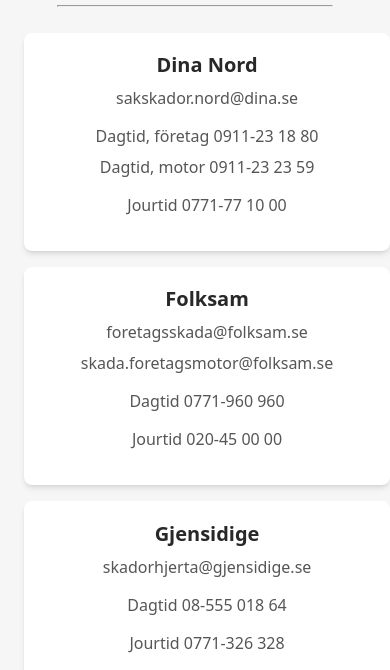
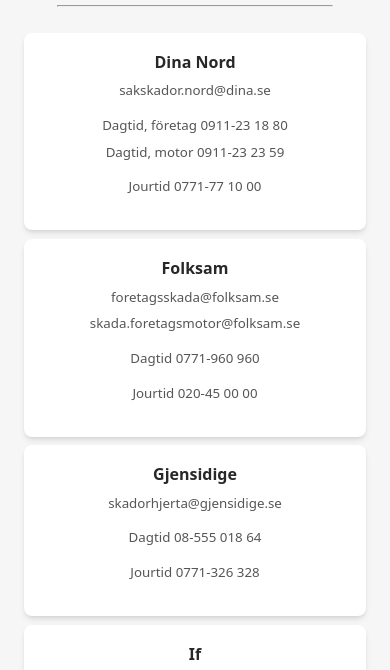
Before and after one commit to Dirivial/forsakringsspecialisterna, an Astro site: page /claims in a window 390 px wide. Shown: the part 123-793 px from the top of the page. Built offline with nearby package versions, Linux system fonts and the light colour scheme; Astro itself is replaced by a stand-in of ours.

Commit message:
Claims now looks good on the tiniest of devices

```diff
--- a/src/components/Card.astro
+++ b/src/components/Card.astro
@@ -68,4 +68,33 @@ const { href, title, mail, daytime, jourtime } = Astro.props;
   .companyInfo {
     text-align: center;
   }
+
+  @media screen and (max-width: 450px) {
+    .link-card {
+      list-style: none;
+      display: flex;
+      padding: 0.15rem;
+      background-color: white;
+      background-image: var(--accent-gradient);
+      background-size: 400%;
+      border-radius: 0.5rem;
+      background-position: 100%;
+      transition: background-position 0.6s cubic-bezier(0.22, 1, 0.36, 1);
+      box-shadow: 0 4px 6px -1px rgba(0, 0, 0, 0.1),
+        0 2px 4px -2px rgba(0, 0, 0, 0.1);
+    }
+    h2 {
+      margin: 0;
+      font-size: 1rem;
+      transition: color 0.6s cubic-bezier(0.22, 1, 0.36, 1);
+      text-align: center;
+    }
+    p {
+      margin-top: 0.5rem;
+      margin-bottom: 0;
+      font-size: smaller;
+      word-break: break-all;
+      color: #444;
+    }
+  }
 </style>
--- a/src/pages/claims.astro
+++ b/src/pages/claims.astro
@@ -147,11 +147,6 @@ import Layout from "../layouts/Layout.astro";
     color: rgb(var(--accent));
   }
 
-  .card-list {
-    display: flex;
-    flex-direction: column;
-    gap: 1vh;
-  }
   .link-card-grid {
     display: grid;
     grid-template-columns: repeat(auto-fit, minmax(40ch, 1fr));
@@ -170,4 +165,11 @@ import Layout from "../layouts/Layout.astro";
       margin-bottom: 3vh;
     }
   }
+  @media screen and (max-width: 450px) {
+    .link-card-grid {
+      display: flex;
+      flex-direction: column;
+      gap: 1vh;
+    }
+  }
 </style>
```
